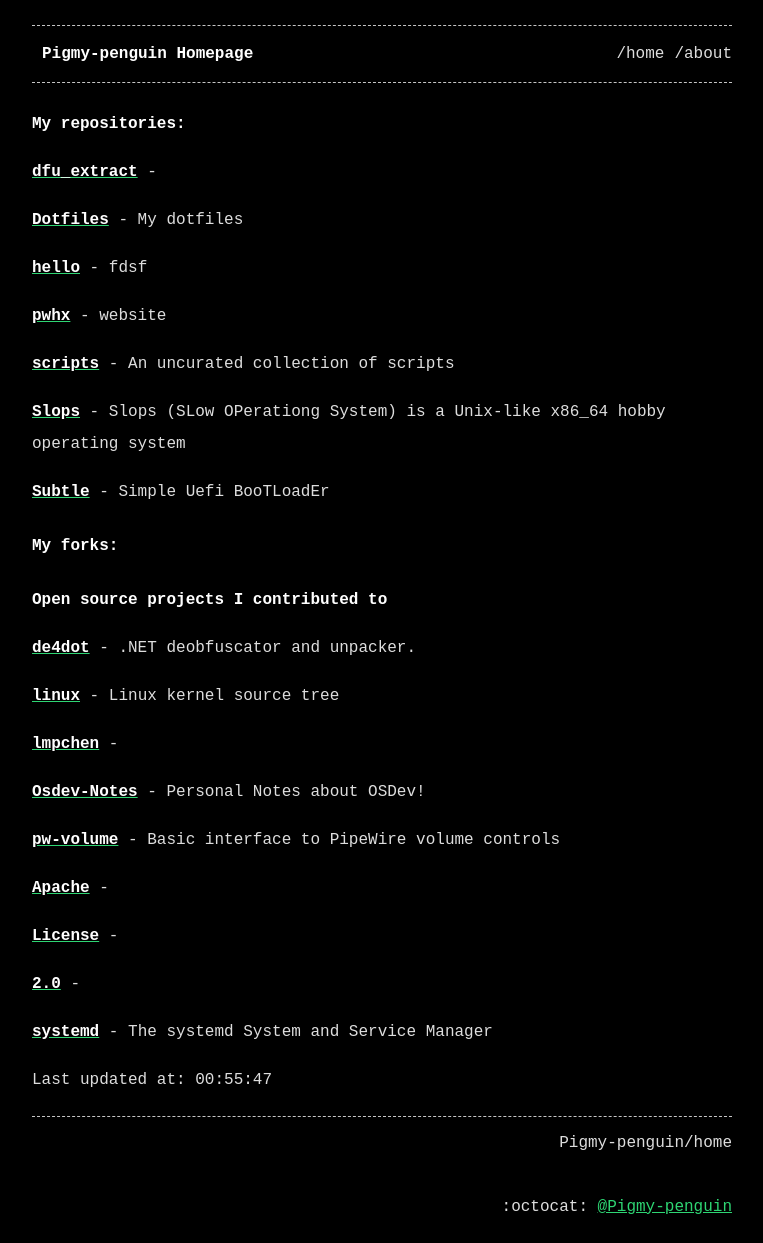
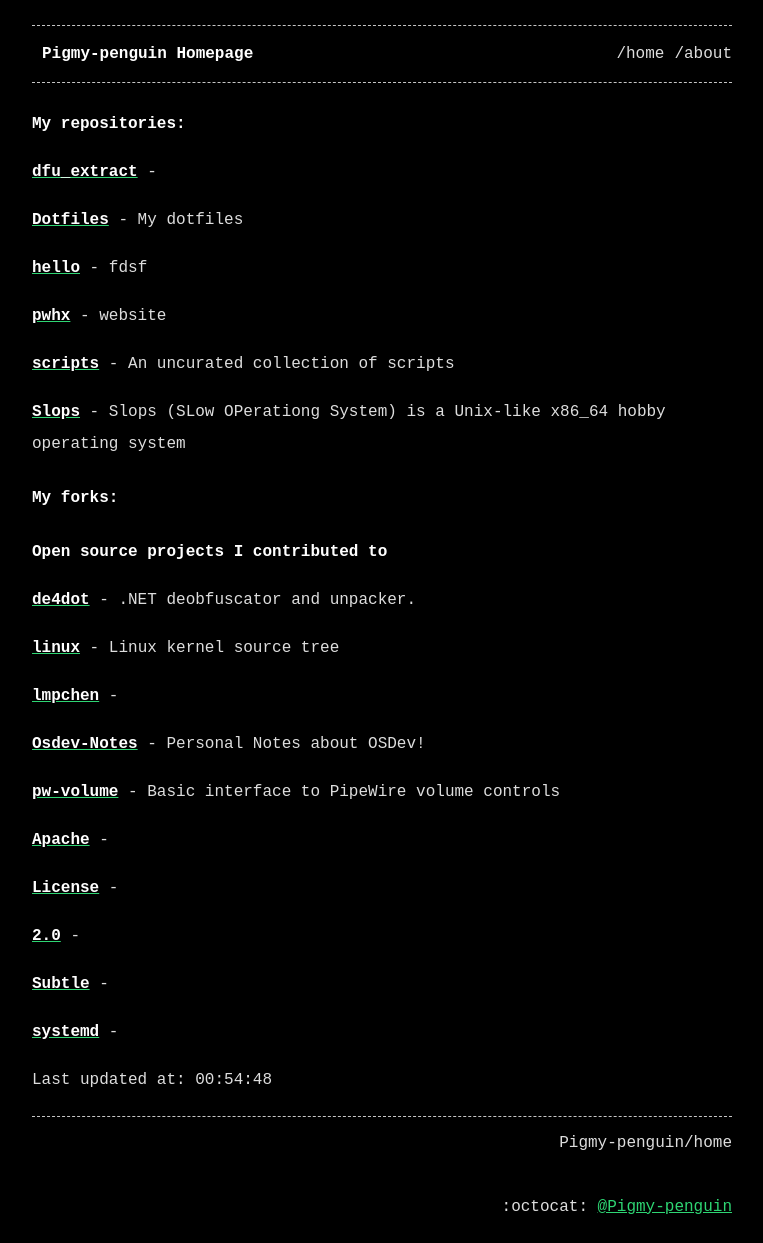
Before and after one commit to Pigmy-penguin/Pigmy-penguin.github.io, a Jekyll site: the page built from index.md, in a window 1280 px wide. Shown: the whole page, without its empty margins (258-1021 px from the left). Built offline with Jekyll 4.4.1, drawn with Linux system fonts in a browser that asks for light colours.

Commit message:
Auto updating the website

```diff
--- a/index.md
+++ b/index.md
@@ -19,8 +19,6 @@ title: Pigmy-penguin Homepage
 
 [**Slops**](https://github.com/Pigmy-penguin/Slops) - Slops (SLow OPerationg System) is a Unix-like x86_64 hobby operating system
 
-[**Subtle**](https://github.com/Pigmy-penguin/Subtle) - Simple Uefi BooTLoadEr
-
 ## My forks:
 ### Open source projects I contributed to
 
@@ -40,7 +38,9 @@ title: Pigmy-penguin Homepage
 
 [**2.0**](https://github.com/Pigmy-penguin/2.0) -
 
-[**systemd**](https://github.com/Pigmy-penguin/systemd) - The systemd System and Service Manager
+[**Subtle**](https://github.com/Pigmy-penguin/Subtle) -
+
+[**systemd**](https://github.com/Pigmy-penguin/systemd) -
 
 
-Last updated at: 00:55:47
+Last updated at: 00:54:48
```
Also changed, not shown: 2 other files.
